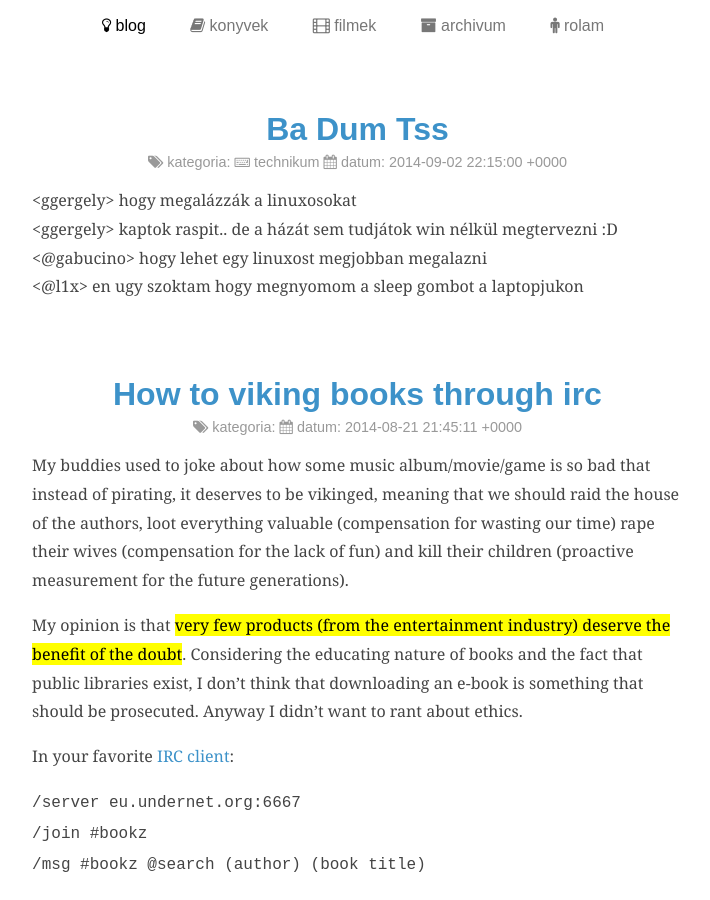
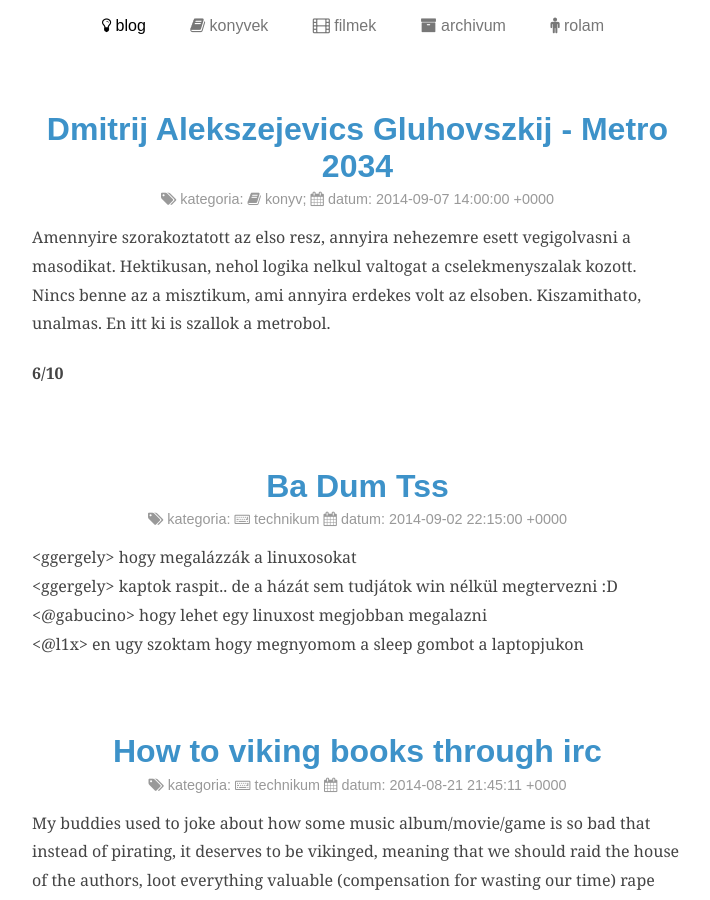
Before and after one commit to 4p3/4p3.github.io, a Jekyll site: the page built from index.html, in a window 1280 px wide and 900 px high. Shown: the whole window, without its empty margins (287-997 px from the left). Built offline with Jekyll 4.4.1, drawn with Linux system fonts in a browser that asks for light colours; Markdown is read by kramdown in place of the engine named in the settings; the list of posts is cut into pages by our own code; some of the changed text lies outside the part shown.

Commit message:
added metro 2034 review

```diff
--- a/_posts/2014-08-21-howtopiratebooks.markdown
+++ b/_posts/2014-08-21-howtopiratebooks.markdown
@@ -2,7 +2,7 @@
 layout: post
 title:  "How to viking books through irc"
 date:   2014-08-21 21:45:11
-categories: 'howto'
+categories: 'technikum'
 tags: ['book','pirate','irc']
 ---
 
--- /dev/null
+++ b/_posts/2014-09-07-metro2.markdown
@@ -0,0 +1,11 @@
+---
+layout: post
+title:  "Dmitrij Alekszejevics Gluhovszkij - Metro 2034"
+date:   2014-09-07 14:00:00
+categories: 'konyv'
+tags: ['scifi','disztopia','metro']
+---
+
+Amennyire szorakoztatott az elso resz, annyira nehezemre esett vegigolvasni a masodikat. Hektikusan, nehol logika nelkul valtogat a cselekmenyszalak kozott. Nincs benne az a misztikum, ami annyira erdekes volt az elsoben. Kiszamithato, unalmas. En itt ki is szallok a metrobol.
+
+<h4>6/10</h4>
```
